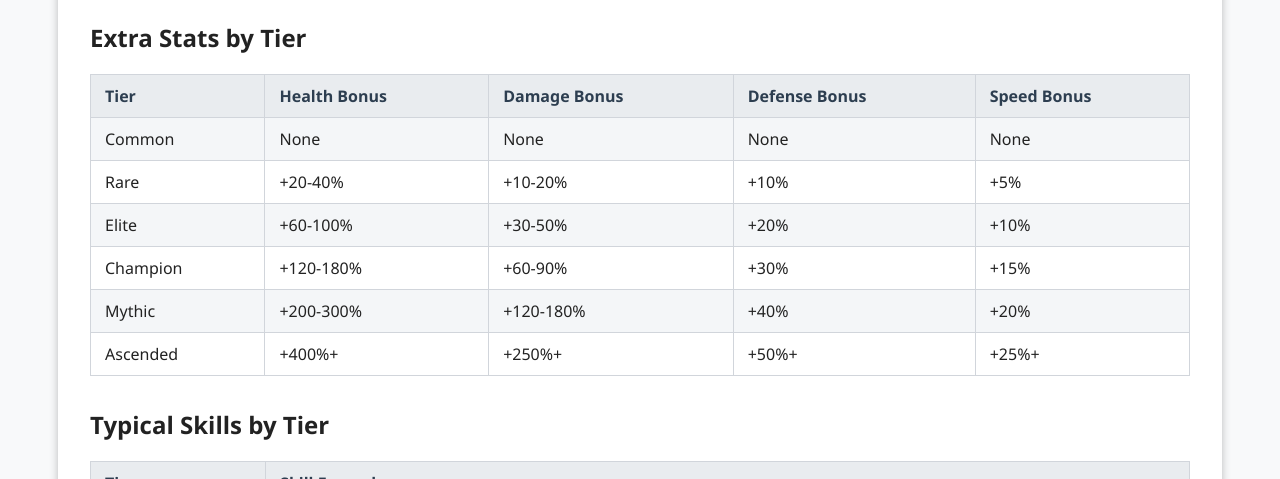
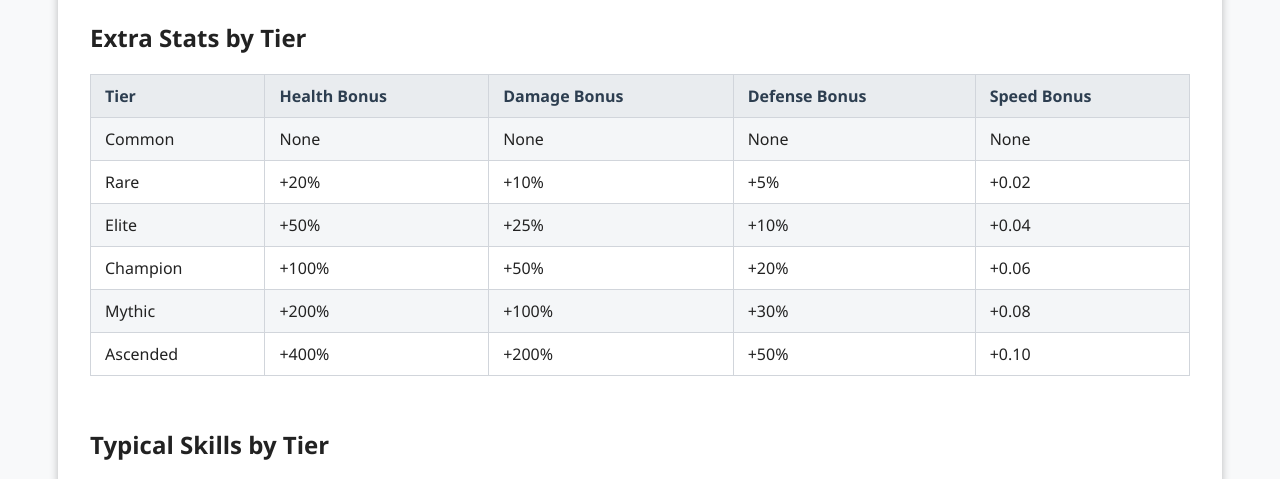
Before and after one commit to rti4-minecraft-resourcepacks/s4-mob-info, a plain HTML site: page mob_tier_extra_stats_and_skills.html in a window 1280 px wide. Shown: the part 253-732 px from the top of the page. Drawn offline with Linux system fonts and the light colour scheme.

Commit message:
Add files via upload

```diff
--- a/mob_tier_extra_stats_and_skills.html
+++ b/mob_tier_extra_stats_and_skills.html
@@ -20,15 +20,17 @@
       <b>How to Use:</b> This page details the extra stats and skills that are typically added to mobs as they increase in tier. Use this as a guideline for balancing and designing new mobs.
     </div>
     <h2>Extra Stats by Tier</h2>
-    <table class="main-table">
-      <tr><th>Tier</th><th>Health Bonus</th><th>Damage Bonus</th><th>Defense Bonus</th><th>Speed Bonus</th></tr>
-      <tr><td>Common</td><td>None</td><td>None</td><td>None</td><td>None</td></tr>
-      <tr><td>Rare</td><td>+20-40%</td><td>+10-20%</td><td>+10%</td><td>+5%</td></tr>
-      <tr><td>Elite</td><td>+60-100%</td><td>+30-50%</td><td>+20%</td><td>+10%</td></tr>
-      <tr><td>Champion</td><td>+120-180%</td><td>+60-90%</td><td>+30%</td><td>+15%</td></tr>
-      <tr><td>Mythic</td><td>+200-300%</td><td>+120-180%</td><td>+40%</td><td>+20%</td></tr>
-      <tr><td>Ascended</td><td>+400%+</td><td>+250%+</td><td>+50%+</td><td>+25%+</td></tr>
-    </table>
+    <div class="table-responsive">
+      <table class="main-table">
+        <tr><th>Tier</th><th>Health Bonus</th><th>Damage Bonus</th><th>Defense Bonus</th><th>Speed Bonus</th></tr>
+        <tr><td>Common</td><td>None</td><td>None</td><td>None</td><td>None</td></tr>
+        <tr><td>Rare</td><td>+20%</td><td>+10%</td><td>+5%</td><td>+0.02</td></tr>
+        <tr><td>Elite</td><td>+50%</td><td>+25%</td><td>+10%</td><td>+0.04</td></tr>
+        <tr><td>Champion</td><td>+100%</td><td>+50%</td><td>+20%</td><td>+0.06</td></tr>
+        <tr><td>Mythic</td><td>+200%</td><td>+100%</td><td>+30%</td><td>+0.08</td></tr>
+        <tr><td>Ascended</td><td>+400%</td><td>+200%</td><td>+50%</td><td>+0.10</td></tr>
+      </table>
+    </div>
     <h2>Typical Skills by Tier</h2>
     <table class="main-table">
       <tr><th>Tier</th><th>Skill Examples</th></tr>
```
Also changed, not shown: Tiered_Goblins_Reference.html (+12 -0 lines), Tiered_Skeletons_Reference.html (+24 -0 lines), index.html (+3 -1 lines).
